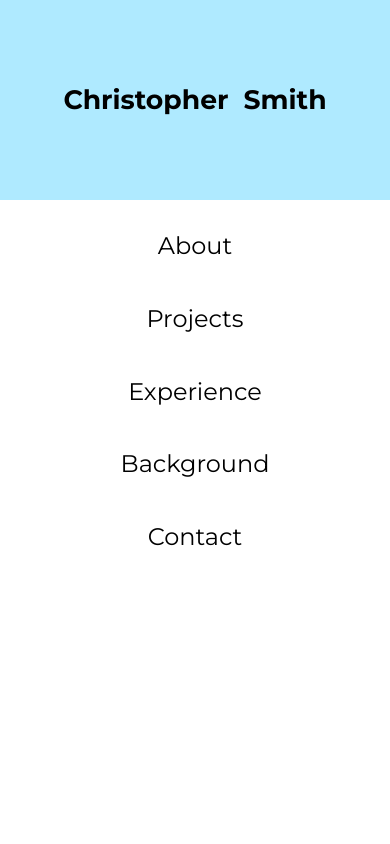
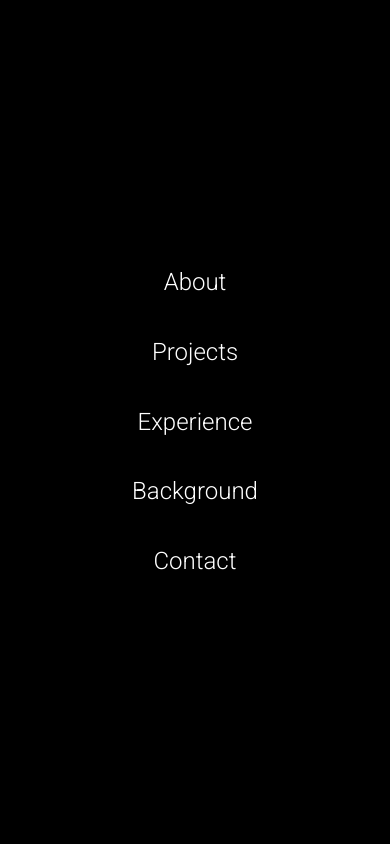
Before and after one commit to smitc29/personalSite, a PHP site: page / in a window 390 px wide. Run offline with PHP 8.4, Linux system fonts and the light colour scheme.

Commit message:
Mobile Nav start
Began implementation of mobile nav menu

```diff
--- a/css/index.css
+++ b/css/index.css
@@ -15,7 +15,7 @@
   min-height: 100vh;
   margin: 0px;
   padding: 0px;
-  overflow-x: hidden;
+
 }
 
 p
@@ -70,7 +70,7 @@
     font-size: 30pt;
 }
 
-#nameArea nav
+#nameArea nav, #mobileNav nav
 {
     width: 100%;
     min-height: 60px;
@@ -99,7 +99,7 @@
     line-height: 220%;
 }
 
-#nameArea a:hover
+#nameArea a:hover, #mobileNav a:hover
 {
     color: white;
     border-radius: 40px;
@@ -119,12 +119,58 @@
 }
 /* End of name/title area */
 
+/* For sticky nav menu that follows user */
+#mobileNav
+{
+    position: fixed;
+    width: 100%;
+    height: 100px;
+    top: 0;
+
+    background: black;
+    display: flex;
+    align-content: center;
+}
+
+#mobileNav nav
+{
+    top: 20px;
+}
+
+#mobileNav a
+{
+    color: white;
+    font-size: 18pt;
+    text-decoration-style: none;
+    text-decoration: none;
+
+    padding: 0px 4%;
+
+    background-color: none;
+    transition: 0.3s;
+
+    border-radius: 40px;
+    margin: 4px 10px;
+    line-height: 220%;
+}
+
+#navShield
+{
+    width: 100%;
+    height: 100vh;
+    background-color: white;
+
+    position: absolute;
+    top: 0;
+    left: 0;
+}
+
 /* Generic code for various sections */
 main
 {
     width: 100%;
     min-height: 50px;
-    background-color: aquamarine;
+    background-color: dodgerblue;
 
     position: absolute;
     top: 100vh;
@@ -140,14 +186,14 @@
     position: relative;
     top: 0px;
 
-    background-color: dodgerblue;
+    background-color: white;
 }
 
 .blurb .buffer
 {
     width: 100%;
     background-color: none;
-    height: 50px;
+    height: 90px;
 }
 
 .blurb p
@@ -204,6 +250,25 @@
         top: 38vh;
     }
 
+    #mobileNav nav
+    {
+        position: fixed;
+        width: 100%;
+        height: 100%;
+        top: 0;
+        background-color: black;
+
+        flex-direction: column;
+        text-align: center;
+    }
+
+    #mobileNav a
+    {
+        width: 30%;
+        margin: 2vh auto;
+        font-size: 22pt;
+    }
+
 }
 /* End of 1000px tablet screen */
 
@@ -240,7 +305,20 @@
 
     .blurb .buffer
     {
-        min-height: 10px;
+        min-height: 50px;
+    }
+
+    #Contact .buffer:nth-child(3)
+    {
+        min-height: 0vh;
+        height: 0vh;
+    }
+
+    #mobileNav a
+    {
+        width: 80%;
+        margin: 1vh auto;
+        font-size: 18pt;
     }
 }
 
@@ -289,9 +367,24 @@
     .blurb .buffer
     {
         min-height: 0px;
-        height: 10px;
+        height: 50px;
         margin: 0 auto;
     }
+
+    #Contact .buffer:nth-child(3)
+    {
+        min-height: 0vh;
+        height: 0vh;
+    }
+
+    #mobileNav a
+    {
+        height: 15%;
+        line-height: 7vw;
+        margin: 1vh auto;
+        font-size: 18pt;
+    }
+
 }
 
 /* Mobile device that is portrait mode and tall enough to fit full nav */
@@ -312,7 +405,7 @@
     .blurb .buffer
     {
         min-height: 0px;
-        height: 10px;
+        height: 50px;
         margin: 0 auto;
     }
 }
--- a/index.html
+++ b/index.html
@@ -28,17 +28,17 @@
 
 </head>
 
-<body> <!-- onload="scaleBoxText()"> -->
+<body style="overflow-x: hidden;"> <!-- onload="scaleBoxText()"> -->
+
+
 
     <div id="nameArea">
         <h1 class="boxword">Christopher &nbsp;Smith</h1>
         <div class="innerRect"></div>
         <nav>
-            <a href="#About">About</a>
-            <a href="#Projects">Projects</a>
-            <a href="#Experience">Experience</a>
-            <a href="#Background">Background</a>
-            <a href="#Contact">Contact</a>
+            <a href="#About">Developer.</a>
+            <a href="#Projects">Designer.</a>
+            <a href="#Experience">Digital Artist.</a>
         </nav>
 
     </div>
@@ -79,5 +79,16 @@
 
 
 
+    <header id="mobileNav">
+        <nav>
+            <a href="#About">About</a>
+            <a href="#Projects">Projects</a>
+            <a href="#Experience">Experience</a>
+            <a href="#Background">Background</a>
+            <a href="#Contact">Contact</a>
+        </nav>
+    </header>
+
+
 
 </body>
```
